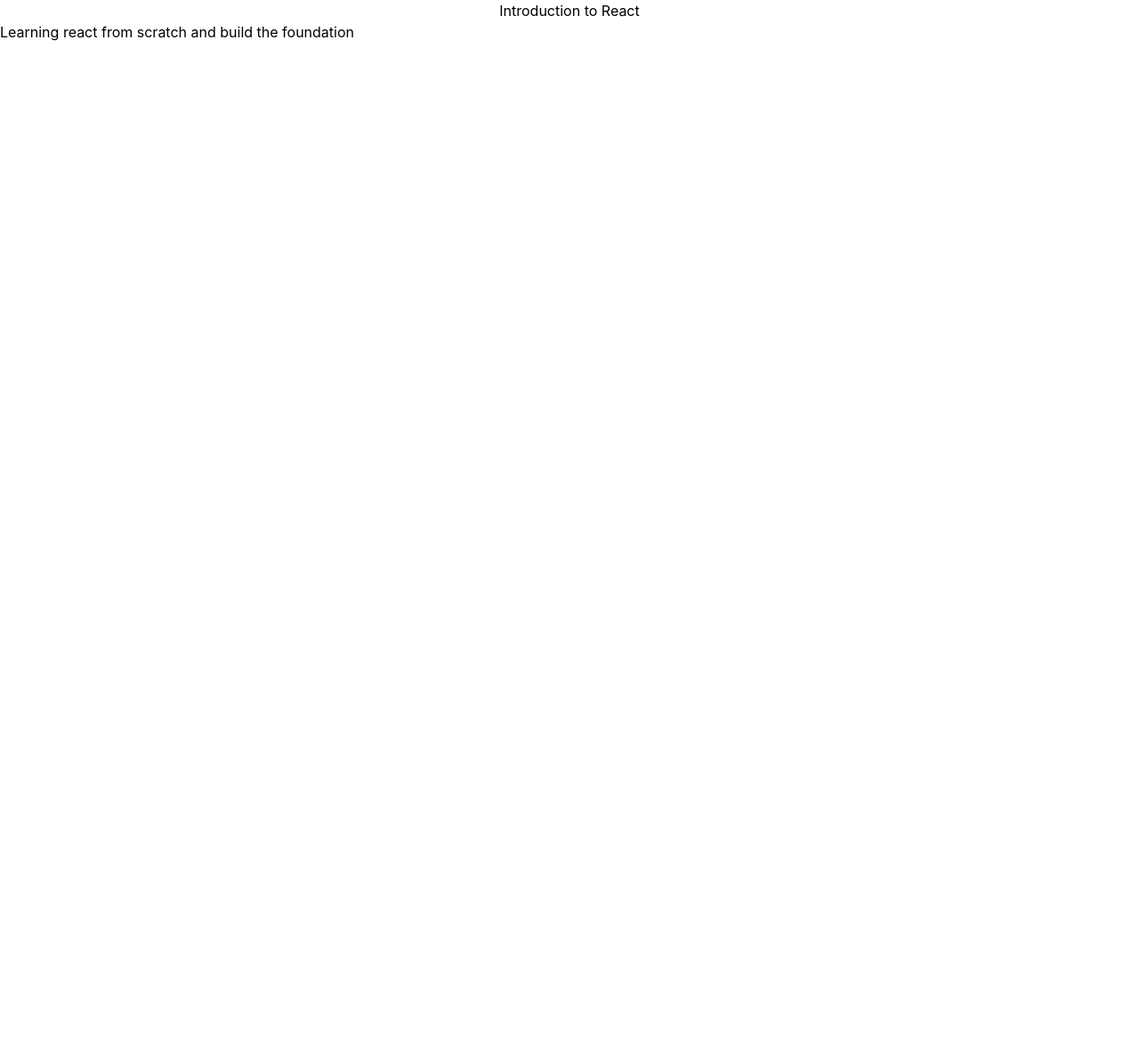
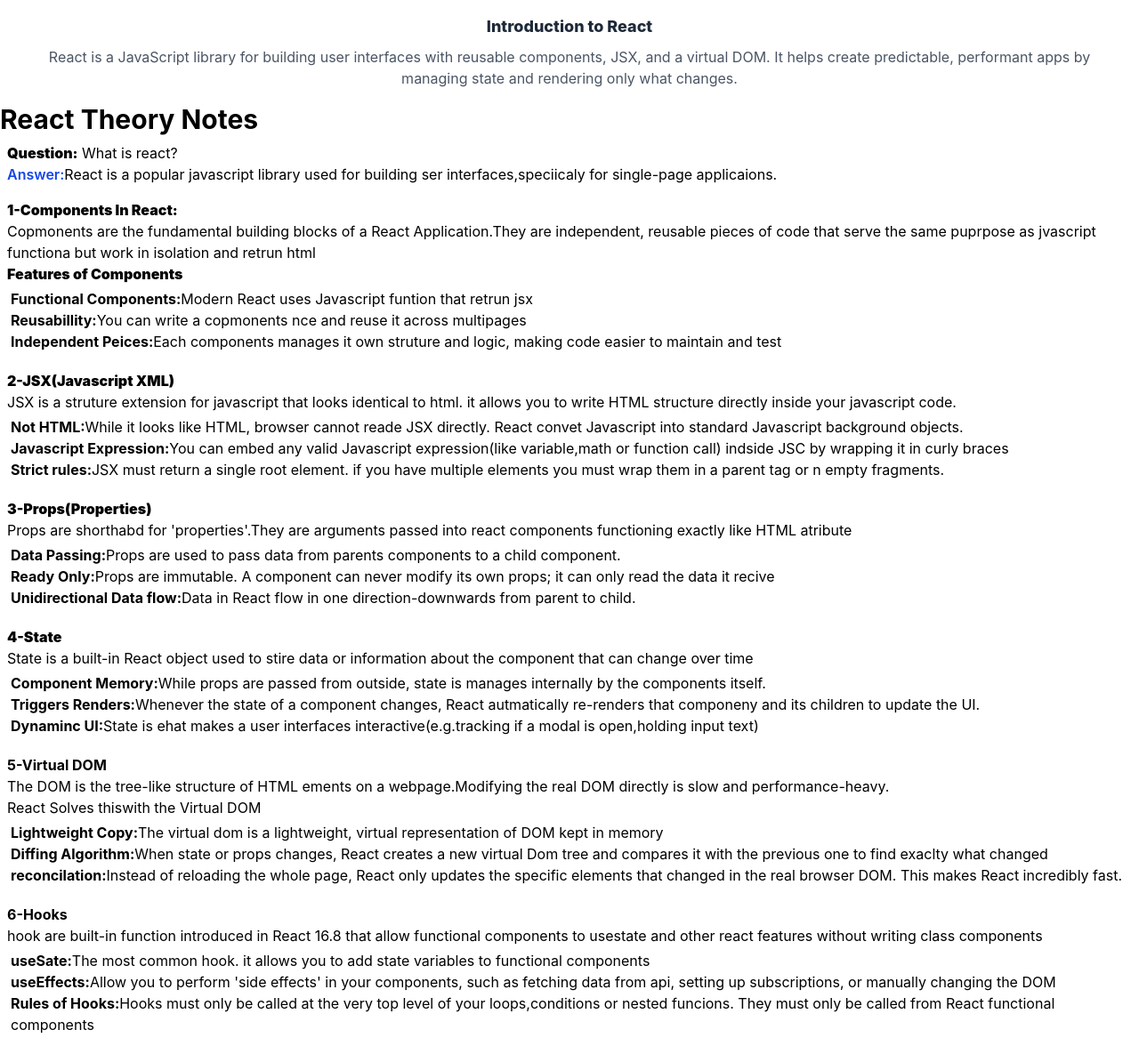
Before and after one commit to nikhildev-webapp/React-InterviewPractice, a React (Vite) app: page / in a window 1280 px wide. Shown: the whole page at 89% size. Before the commit the page ends 800 px from the top, so only its background shows below. Built offline with nearby package versions, Linux system fonts and the light colour scheme.

Commit message:
intoduction to react by creating the intro.js in this component creating react theory notes

```diff
--- a/src/components/Introduction/Intro.jsx
+++ b/src/components/Introduction/Intro.jsx
@@ -1,11 +1,77 @@
 import React from 'react'
 
 const Intro = () => {
-  return (
+    return (
       <>
-        <h1 className='text-center'>Introduction to React</h1>
-        <p>Learning react from scratch and build the foundation</p>
-      </>
+           <div className="flex flex-col justify-center items-center p-4">
+               <h1 className="text-lg font-extrabold text-gray-800">Introduction to React</h1>
+               <p className="text-base text-gray-600 mt-2 text-center">React is a JavaScript library for building user interfaces with reusable components, JSX, and a virtual DOM. It helps create predictable, performant apps by managing state and rendering only what changes.</p>
+            </div>
+            <h1 className='font-bold text-black text-3xl'>React Theory Notes</h1>
+            <main className='flex flex-1 flex-wrap flex-col'>
+            <section className='m-2'>
+                <h3><span className='text-black font-black'>Question:</span> What is react?</h3>
+                <p><span className='text-blue-700 font-semibold'>Answer:</span>React is a popular javascript library used for building ser interfaces,speciicaly for single-page applicaions.</p>
+            </section>
+                <section className='m-2'>
+                    <h3 className='font-black'>1-Components In React:</h3>
+                    <p>Copmonents are the fundamental building blocks of a React Application.They are independent, reusable pieces of code that serve the same puprpose as jvascript functiona but work in isolation and retrun html</p>
+                    <h4 className='font-black'>Features of Components</h4>
+                    <ul className='list-none m-1'>
+                        <li><span className='font-bold'>Functional Components:</span>Modern React uses Javascript funtion that retrun jsx</li>
+                        <li><span className='font-bold'>Reusabillity:</span>You can write a copmonents nce and reuse it across multipages</li>
+                        <li><span className='font-bold'>Independent Peices:</span>Each components manages it own struture and logic, making code easier to maintain and test</li>
+                    </ul>
+                </section>
+                <section className="m-2">
+                    <h3 className='font-black'>2-JSX(Javascript XML)</h3>
+                    <p>JSX is a struture extension for javascript that looks identical to html. it allows you to write HTML structure directly inside your javascript code.</p>
+                    <ul className='list-none m-1'>
+                        <li><span className='font-bold'>Not HTML:</span>While it looks like HTML, browser cannot reade JSX directly. React convet Javascript into standard Javascript background objects.</li>
+                        <li><span className='font-bold'>Javascript Expression:</span>You can embed any valid Javascript expression(like variable,math or function call) indside JSC by wrapping it in curly braces</li>
+                        <li><span className='font-bold'>Strict rules:</span>JSX must return a single root element. if you have multiple elements you must wrap them in a parent tag or n empty fragments.</li>
+                    </ul>
+                </section>
+                <section className="m-2">
+                    <h3 className='font-black'>3-Props(Properties)</h3>
+                    <p>Props are shorthabd for 'properties'.They are arguments passed into react components functioning exactly like HTML atribute</p>
+                    <ul className="m-1 list-none">
+                        <li><span className='font-bold'>Data Passing:</span>Props are used to pass data from parents components to a child component.</li>
+                        <li><span className='font-bold'>Ready Only:</span>Props are immutable. A component can never modify its own props; it can only read the data it recive</li>
+                        <li><span className='font-bold'>Unidirectional Data flow:</span>Data in React flow in one direction-downwards from parent to child.</li>
+                    </ul>
+                </section>
+                <section className="m-2">
+                    <h3 className="font-black">4-State</h3>
+                    <p>State is a built-in React object used to stire data or information about the component that can change over time</p>
+                    <ul className="m-1 list-none">
+                        <li><span className='font-bold'>Component Memory:</span>While props are passed from outside, state is manages internally by the components itself.</li>
+                        <li><span className='font-bold'>Triggers Renders:</span>Whenever the state of a component changes, React autmatically re-renders that componeny and its children to update the UI.</li>
+                        <li><span className='font-bold'>Dynaminc UI:</span>State is ehat makes a user interfaces interactive(e.g.tracking if a modal is open,holding input text)</li>
+                    </ul>
+                </section>
+                <section className="m-2">
+                    <h3 className="font-bold">5-Virtual DOM</h3>
+                    <p>The DOM is the tree-like structure of HTML ements on a webpage.Modifying the real DOM directly is slow and performance-heavy.</p>
+                    <p>React Solves thiswith the Virtual DOM</p>
+                    <ul className="m-1 list-none">
+                        <li><span className="font-bold">Lightweight Copy:</span>The virtual dom is a lightweight, virtual representation of DOM kept in memory</li>
+                        <li><span className="font-bold">Diffing Algorithm:</span>When state or props changes, React creates a new virtual Dom tree and compares it with the previous one to find exaclty what changed</li>
+                        <li><span className="font-bold">reconcilation:</span>Instead of reloading the whole page, React only updates the specific elements that changed in the real browser DOM. This makes React incredibly fast.</li>
+                    </ul>
+                </section>
+                <section className="m-2">
+                    <h3 className="font-bold">6-Hooks</h3>
+                    <p>hook are built-in function introduced in React 16.8 that allow functional components to usestate and other react features without writing class components</p>
+                    <ul className="list-none m-1">
+                        <li><span className="font-bold">useSate:</span>The most common hook. it allows you to add state variables to functional components</li>
+                        <li><span className="font-bold">useEffects:</span>Allow you to perform 'side effects' in your components, such as fetching data from api, setting up subscriptions, or manually changing the DOM</li>
+                        <li><span className="font-bold">Rules of Hooks:</span>Hooks must only be called at the very top level of your loops,conditions or nested funcions. They must only be called from React functional components</li>
+                    </ul>
+                </section>
+
+            </main>
+    </>
   )
 }
 
--- a/src/index.css
+++ b/src/index.css
@@ -1 +1,5 @@
 @import "tailwindcss";
+
+*{
+    box-sizing: border-box;
+}
```
